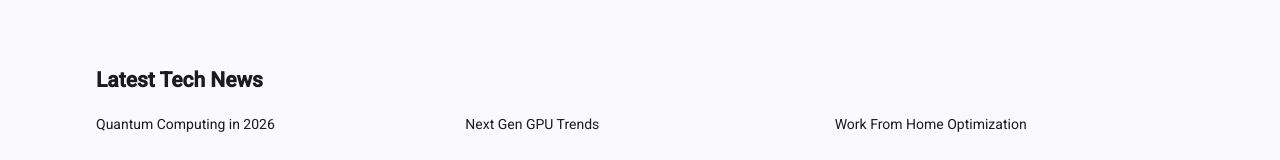
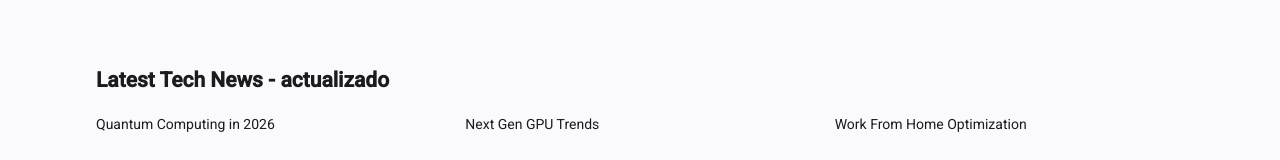
Before and after one commit to victor2691/DVM-STORE, an Angular app: page / in a window 1280 px wide. Shown: the part 2156-2316 px from the top of the page. Built offline with nearby package versions, Linux system fonts and the light colour scheme; data requests are answered from the project's data file.

Commit message:
Cambio en pantalla home

```diff
--- a/src/app/pages/home/home.html
+++ b/src/app/pages/home/home.html
@@ -37,7 +37,7 @@
 
 <!-- LATEST TECH NEWS -->
 <section class="section">
-  <h2>Latest Tech News</h2>
+  <h2>Latest Tech News - actualizado</h2>
 
   <div class="news">
     <div class="news-card">Quantum Computing in 2026</div>
```
